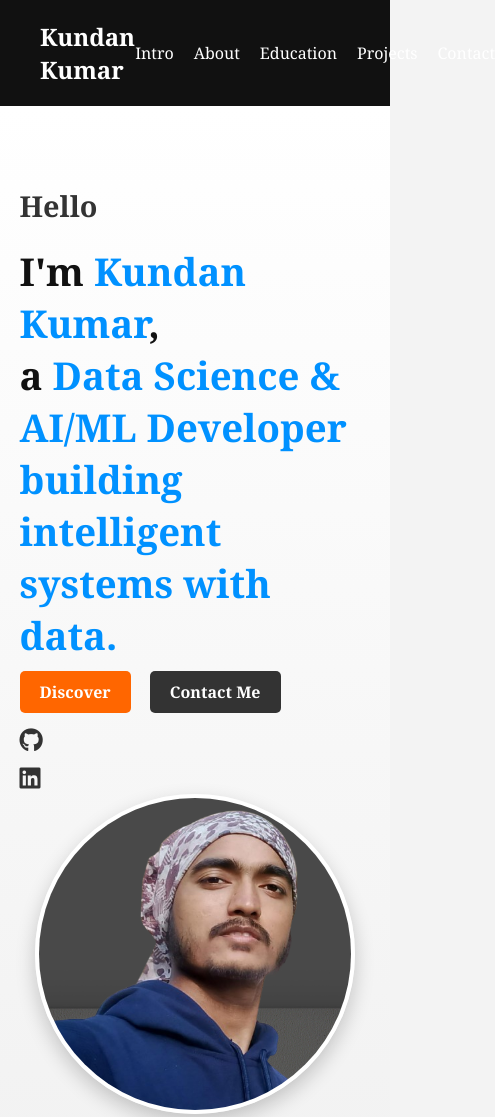
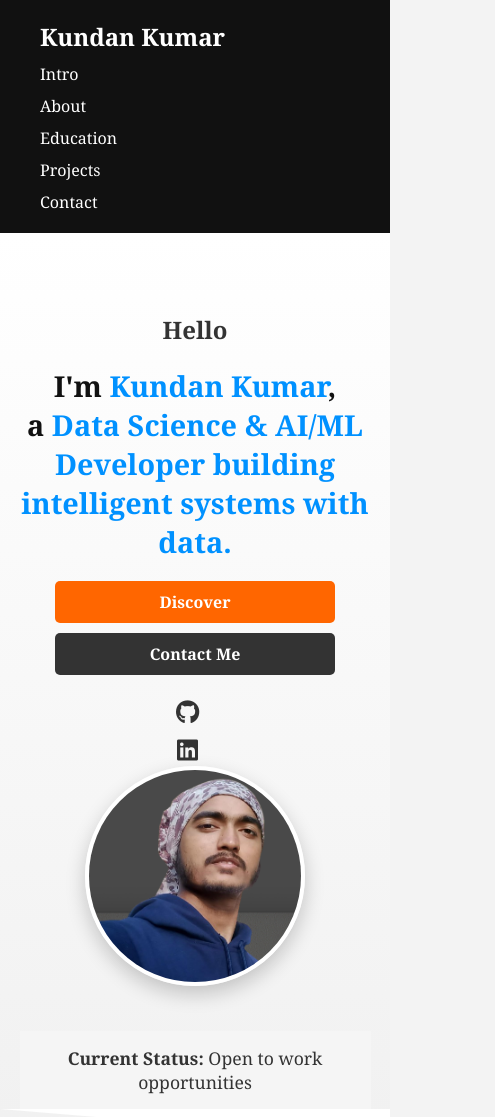
Before and after one commit to kundan8989/kundan_kumar, a plain HTML site: page index.html in a window 390 px wide. Shown: the top 1117 px of the page, 495 px wide, since content can reach past the window. Drawn offline with nearby package versions, Linux system fonts and the light colour scheme; a script that the page names is missing.

Commit message:
making responsive

```diff
--- a/index.html
+++ b/index.html
@@ -5,6 +5,7 @@
   <meta name="viewport" content="width=device-width, initial-scale=1.0"/>
   <title>Kundan Kumar | Portfolio</title>
   <link rel="stylesheet" href="static/css/style.css" >
+  <link rel="stylesheet" href="static/css/responsive_css.css" >
 
   <!-- Font Awesome CDN -->
   <link rel="stylesheet" href="https://cdnjs.cloudflare.com/ajax/libs/font-awesome/6.4.0/css/all.min.css">
--- /dev/null
+++ b/static/css/responsive_css.css
@@ -0,0 +1,67 @@
+@media screen and (max-width: 768px) {
+  header {
+    flex-direction: column;
+    align-items: flex-start;
+  }
+
+  nav ul {
+    flex-direction: column;
+    gap: 10px;
+    padding-top: 10px;
+  }
+
+  .intro-content {
+    flex-direction: column;
+    text-align: center;
+  }
+
+  .intro-content .text,
+  .intro-content .image {
+    flex: 1 1 100%;
+    max-width: 100%;
+  }
+
+  .project-grid {
+    flex-direction: column;
+    align-items: center;
+  }
+
+  .card {
+    width: 90%;
+  }
+
+  .about-columns {
+    flex-direction: column;
+  }
+
+  .footer-container {
+    flex-direction: column;
+    align-items: center;
+    text-align: center;
+  }
+
+  .footer-column {
+    width: 100%;
+  }
+}
+
+@media screen and (max-width: 480px) {
+  .intro-heading {
+    font-size: 1.8rem;
+  }
+
+  .greeting {
+    font-size: 1.5rem;
+  }
+
+  .profile-img {
+    width: 220px;
+    height: 220px;
+  }
+
+  .btn {
+    display: block;
+    margin: 10px auto;
+    width: 80%;
+  }
+}
```
